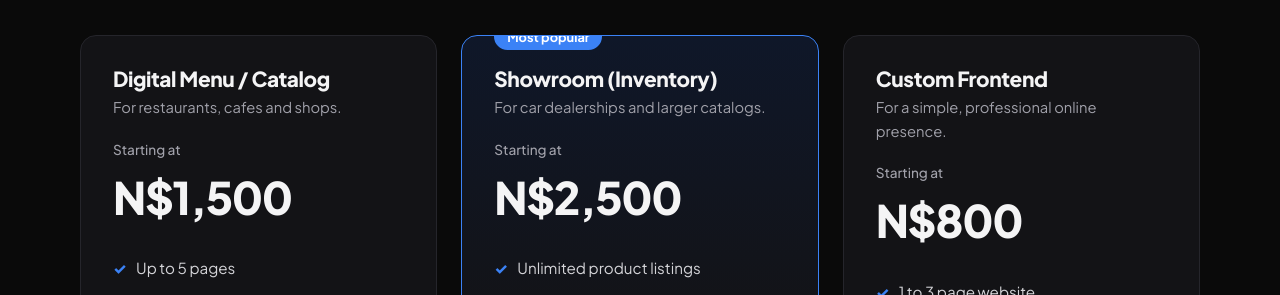
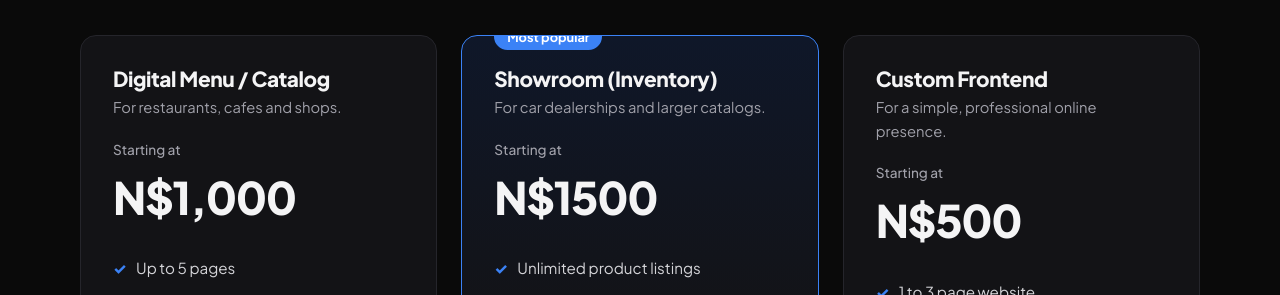
Before and after one commit to Mekondjonasdaq/mekondjo-tech, a plain HTML site: page index.html in a window 1280 px wide. Shown: the part 3340-3635 px from the top of the page. Drawn offline with Linux system fonts and the light colour scheme.

Commit message:
Lowered introductory pricing

```diff
--- a/index.html
+++ b/index.html
@@ -144,7 +144,7 @@
       <article class="card price-card">
         <h3>Digital Menu / Catalog</h3>
         <p class="desc">For restaurants, cafes and shops.</p>
-        <div class="price"><small>Starting at</small>N$1,500</div>
+        <div class="price"><small>Starting at</small>N$1,000</div>
         <ul><li>Up to 5 pages</li><li>WhatsApp and Call buttons</li><li>Admin panel to update items</li><li>Mobile-friendly design</li></ul>
         <a href="#contact" class="btn btn-ghost" data-plan="Digital Menu / Catalog">Get started</a>
       </article>
@@ -152,14 +152,14 @@
         <span class="badge">Most popular</span>
         <h3>Showroom (Inventory)</h3>
         <p class="desc">For car dealerships and larger catalogs.</p>
-        <div class="price"><small>Starting at</small>N$2,500</div>
+        <div class="price"><small>Starting at</small>N$1500</div>
         <ul><li>Unlimited product listings</li><li>Filtering and search</li><li>Full Admin Dashboard</li><li>WhatsApp enquiry buttons</li></ul>
         <a href="#contact" class="btn btn-primary" data-plan="Showroom (Inventory)">Get started</a>
       </article>
       <article class="card price-card">
         <h3>Custom Frontend</h3>
         <p class="desc">For a simple, professional online presence.</p>
-        <div class="price"><small>Starting at</small>N$800</div>
+        <div class="price"><small>Starting at</small>N$500</div>
         <ul><li>1 to 3 page website</li><li>Fast loading</li><li>Contact form</li><li>Social links</li></ul>
         <a href="#contact" class="btn btn-ghost" data-plan="Custom Frontend">Get started</a>
       </article>
```
